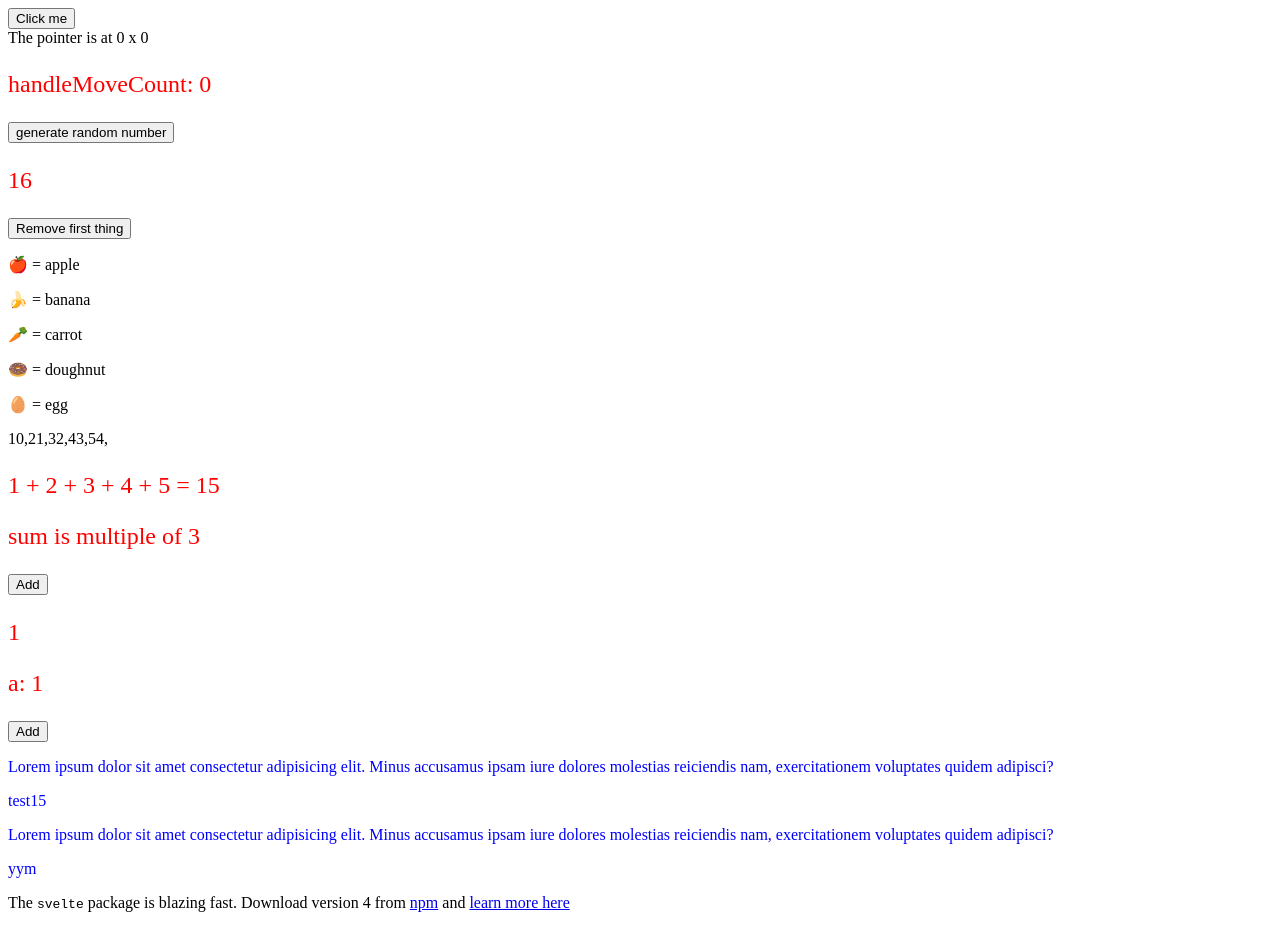
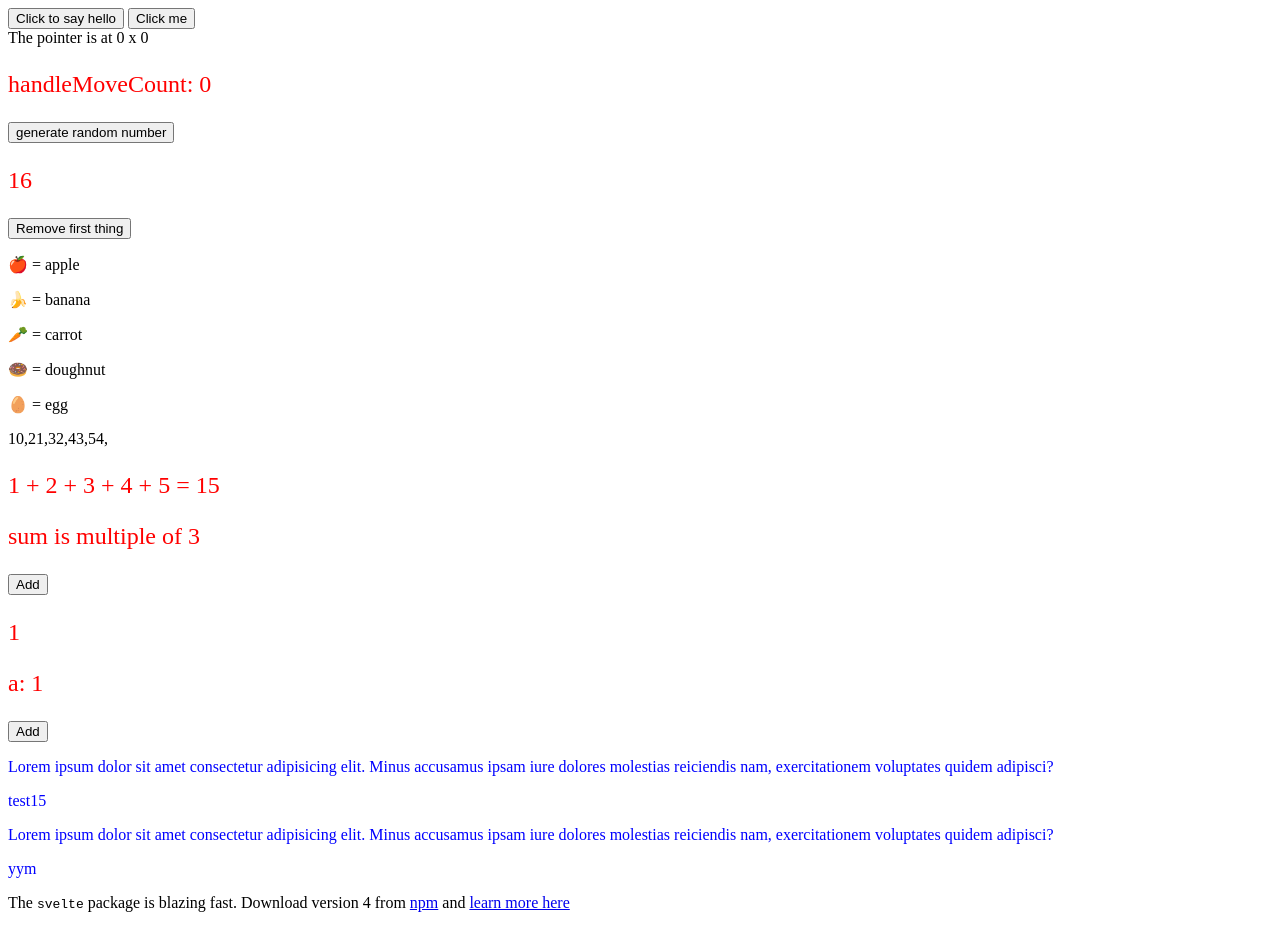
Before and after one commit to youyoumu/svelte-practice, a SvelteKit app: page / in a window 1280 px wide. Built offline with nearby package versions, Linux system fonts and the light colour scheme.

Commit message:
Component events

```diff
--- a/src/routes/+page.svelte
+++ b/src/routes/+page.svelte
@@ -3,6 +3,7 @@
 	import Nested from './Nested.svelte';
 	import Thing from './Thing.svelte';
 	import { getRandomNumber } from './utils.js';
+	import Inner from './Inner.svelte';
 
 	let name = 'youyoumu';
 	const src =
@@ -83,7 +84,13 @@
 		m.y = event.clientY;
 		handleMoveCount += 1;
 	}
+
+	function handleMessage(event) {
+		alert(event.detail.text);
+	}
 </script>
+
+<Inner on:message={handleMessage} />
 
 <button on:click|once={() => alert('clicked')}> Click me </button>
 
--- /dev/null
+++ b/src/routes/Inner.svelte
@@ -0,0 +1,11 @@
+<script>
+	import { createEventDispatcher } from 'svelte';
+	const dispatch = createEventDispatcher();
+	function sayHello() {
+		dispatch('message', {
+			text: 'Hello!'
+		});
+	}
+</script>
+
+<button on:click={sayHello}> Click to say hello </button>
```
